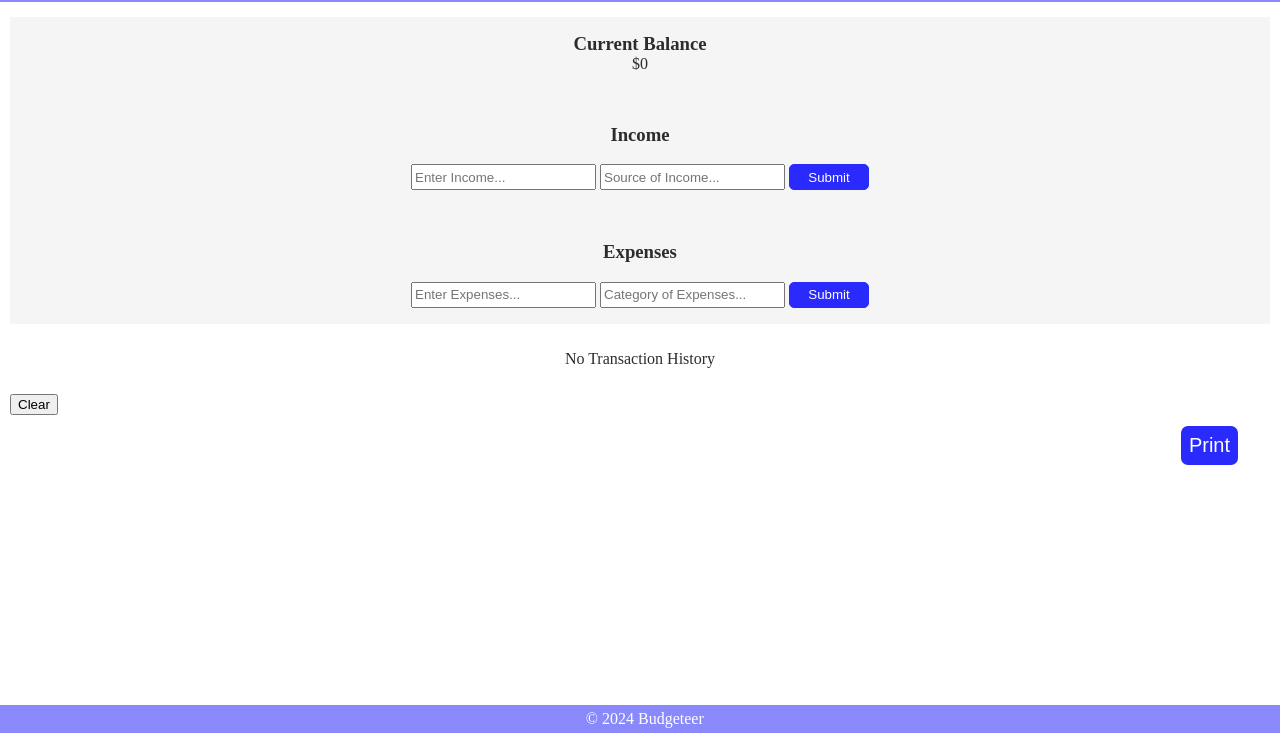
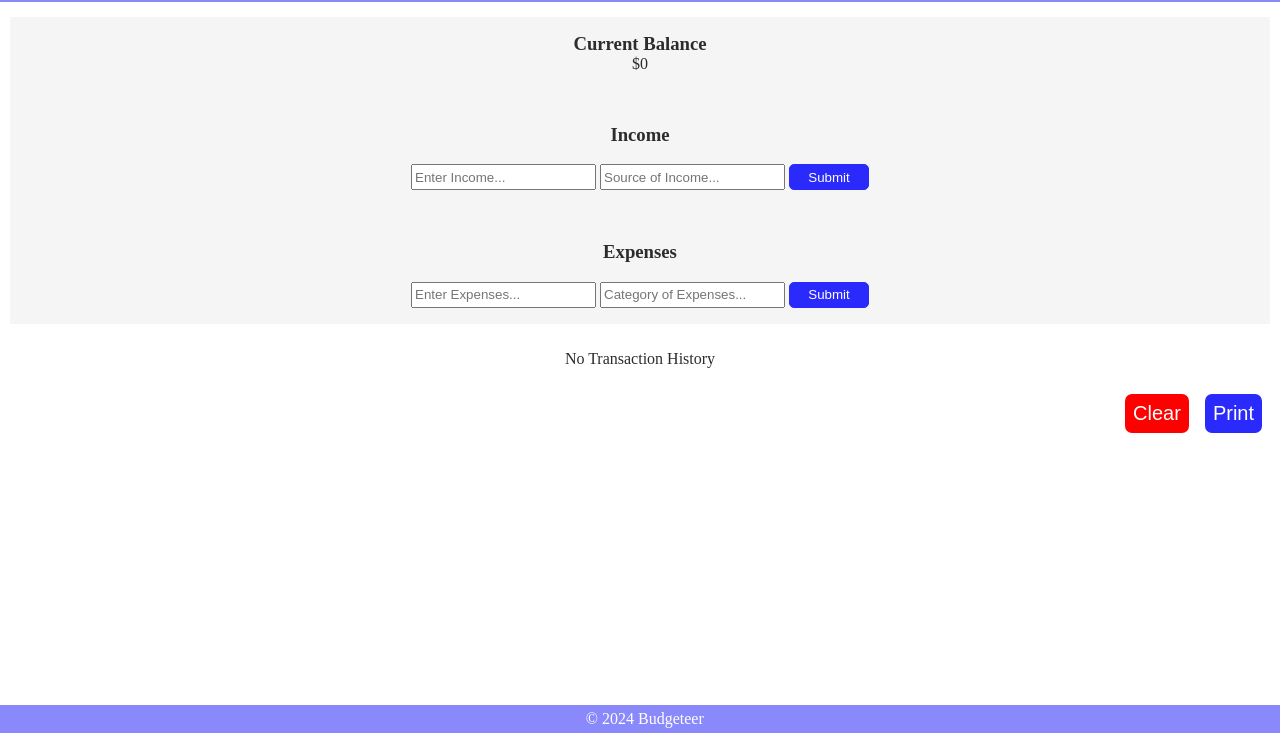
Before and after one commit to Emmanuel-002/budgeteer, a plain HTML site: page index.html in a window 1280 px wide. Shown: the part 67-800 px from the top of the page. Drawn offline with Linux system fonts and the light colour scheme.

Commit message:
Update style.css

```diff
--- a/style.css
+++ b/style.css
@@ -121,8 +121,9 @@ footer{
         width: 100%;
     }
 }
-#print{
-    margin: 2rem;
+#print,
+#clear{
+    margin: 0 0.5rem 2rem 0.5rem;
     padding: 0.5rem;
     font-size: 20px;
     background-color: rgb(42, 42, 252);
@@ -131,3 +132,6 @@ footer{
     float: right;
     border-radius: 7px;
 }
+#clear{
+    background-color: #f00;
+}
```
